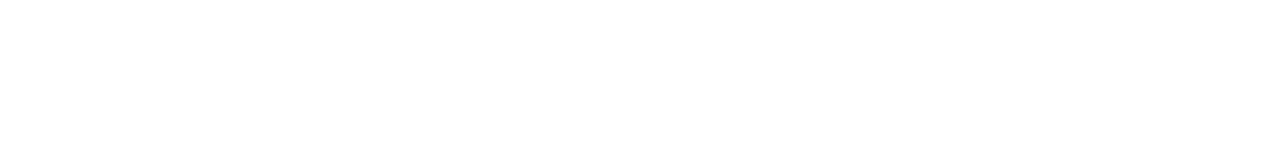
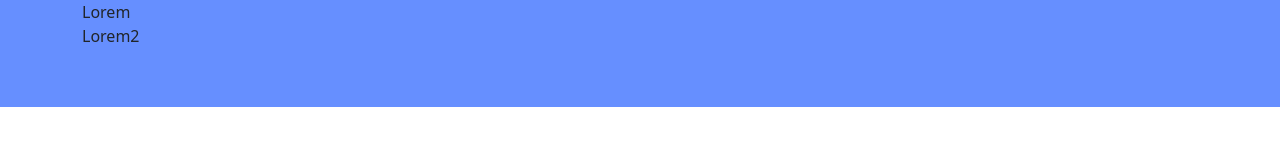
Before and after one commit to sandrbuz/venarus, a plain HTML site: page index.html in a window 1280 px wide. Drawn offline with nearby package versions, Linux system fonts and the light colour scheme.

Commit message:
created a development environment

```diff
--- a/index.html
+++ b/index.html
@@ -5,8 +5,21 @@
     <meta http-equiv="X-UA-Compatible" content="IE=edge">
     <meta name="viewport" content="width=device-width, initial-scale=1.0">
     <title>venarus</title>
+    <link rel="stylesheet" href="https://cdn.jsdelivr.net/npm/bootstrap@5.3.0-alpha1/dist/css/bootstrap.min.css">
+    <link rel="stylesheet" href="main.css">
 </head>
 <body>
+        <header class="head">
+            <div class="container col-12">
+                <div class="row">
+                    <div>Lorem</div>
+                    <div>Lorem2</div>
+                </div>
+            </div>
+        </header>
+        <section class="reliable-assistant">
 
+        </section>
+    <script src="	https://cdn.jsdelivr.net/npm/bootstrap@5.3.0-alpha1/dist/js/bootstrap.bundle.min.js"></script>
 </body>
 </html>
--- /dev/null
+++ b/main.scss
@@ -0,0 +1,10 @@
+*{
+    margin: 0;
+    padding: 0;
+}
+.head {
+    display: flex;
+    justify-content: space-between;
+    background-color: rgb(102, 143, 255);
+    height: 107px;
+}
```
Also changed, not shown: images/burger-menu.png (added), main.css (added), 1 other file.
